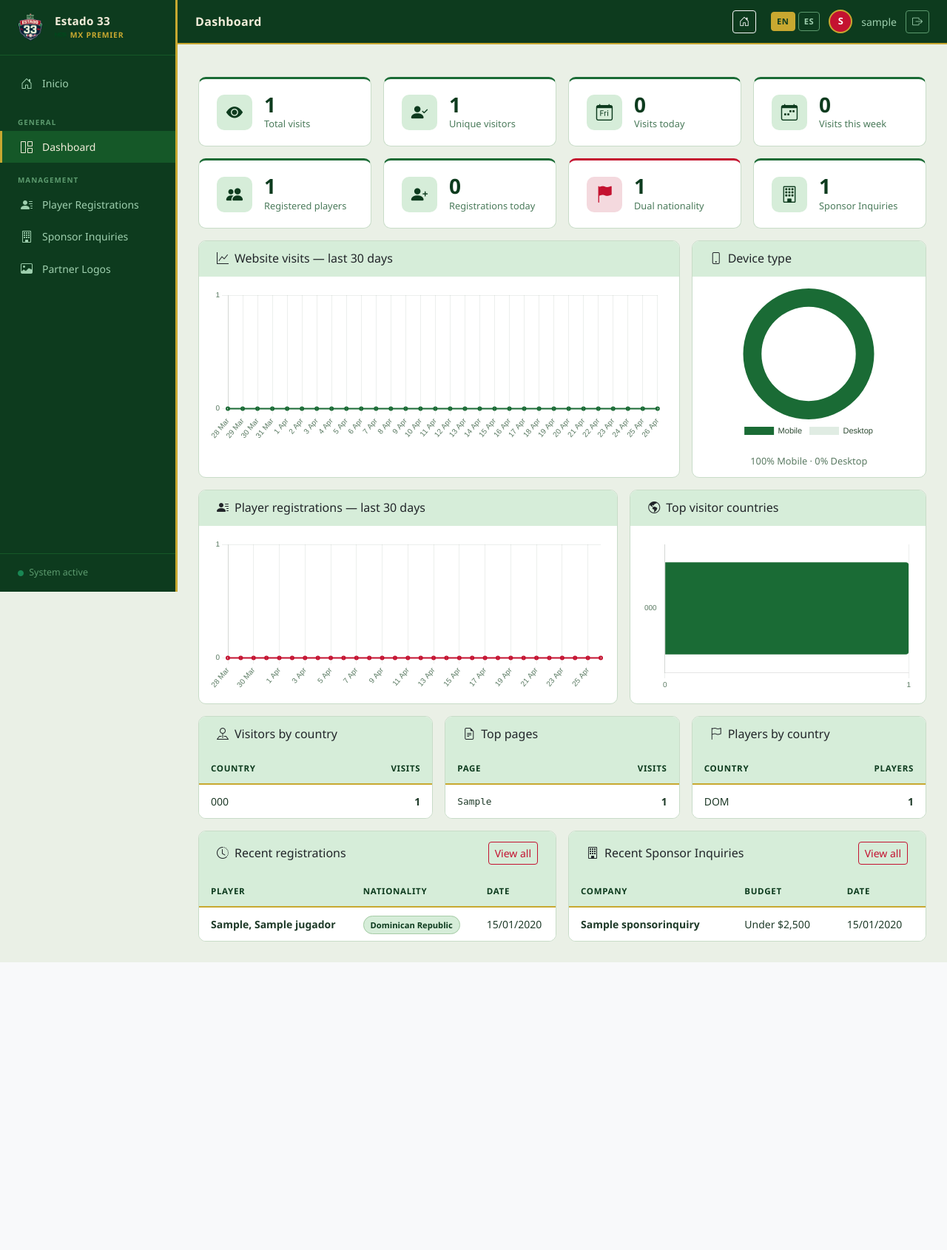
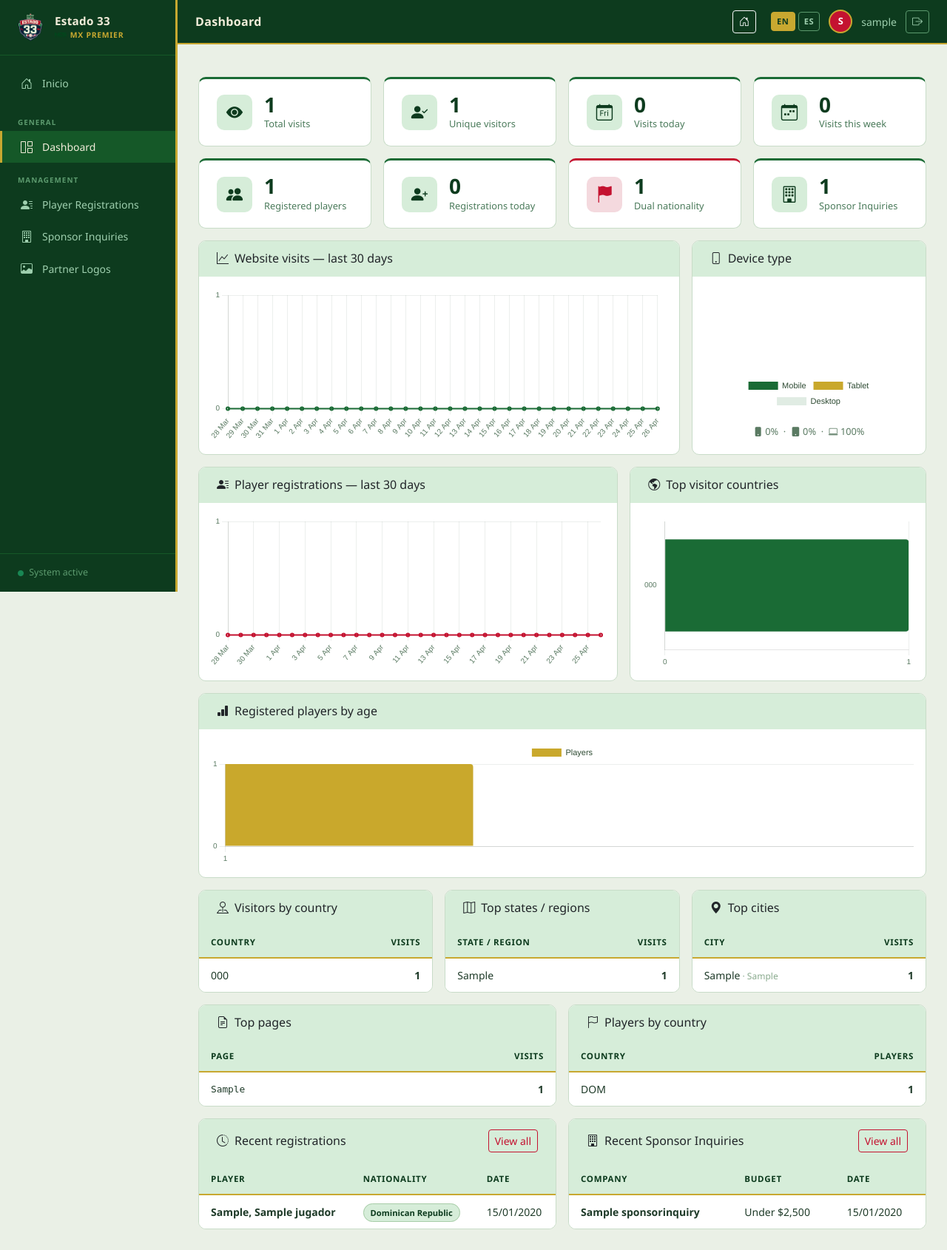
Before and after one commit to cgallego17/mxpremier, a Django app: page /backoffice/ in a window 1280 px wide. Shown: the whole page at 74% size. Before the commit the page ends 1301 px from the top, so only its background shows below. Run offline with Django 5.2, Linux system fonts and the light colour scheme; a user stored in the database is signed in; tables that the repository leaves empty hold one stand-in row (values such as "Sample post").

Commit message:
Add city, region, and device_type fields to PageVisit model
- Introduced new fields: city (CharField), region (CharField), and device_type (CharField with default value 'desktop') to the PageVisit model.
- Added an index on the device_type field for improved query performance.

```diff
--- a/backoffice/templates/backoffice/dashboard.html
+++ b/backoffice/templates/backoffice/dashboard.html
@@ -6,7 +6,7 @@
 
 {% block content %}
 
-<!-- ── Stat cards ──────────────────────────────────────────── -->
+<!-- ── Stat cards ──────────────────────────────────────────────── -->
 <div class="row g-3 mb-3">
 
   <div class="col-6 col-lg-3">
@@ -107,7 +107,7 @@
 
 </div>
 
-<!-- ── Charts row 1: visits line + device doughnut ─────────── -->
+<!-- ── Charts row 1: visits line + device doughnut ─────────────── -->
 <div class="row g-3 mb-3">
 
   <div class="col-12 col-lg-8">
@@ -126,18 +126,20 @@
       <div class="bo-card-header">
         <h6 class="mb-0"><i class="bi bi-phone me-2"></i>{% trans "Device type" %}</h6>
       </div>
-      <div style="padding:1rem;display:flex;align-items:center;justify-content:center;height:240px;">
+      <div style="padding:1rem;display:flex;align-items:center;justify-content:center;height:200px;">
         <canvas id="chartDevice" style="max-width:200px;"></canvas>
       </div>
       <div style="text-align:center;padding-bottom:.75rem;font-size:.8rem;color:#5a7a62;">
-        {{ mobile_pct }}% {% trans "Mobile" %} · {{ desktop_pct }}% {% trans "Desktop" %}
+        <i class="bi bi-phone-fill"></i> {{ mobile_pct }}% &nbsp;·&nbsp;
+        <i class="bi bi-tablet-fill"></i> {{ tablet_pct }}% &nbsp;·&nbsp;
+        <i class="bi bi-laptop"></i> {{ desktop_pct }}%
       </div>
     </div>
   </div>
 
 </div>
 
-<!-- ── Charts row 2: registrations line + top countries bar ── -->
+<!-- ── Charts row 2: registrations line + countries bar ─────────── -->
 <div class="row g-3 mb-3">
 
   <div class="col-12 col-lg-7">
@@ -164,7 +166,23 @@
 
 </div>
 
-<!-- ── Tables row: countries detail + pages + player countries -->
+<!-- ── Ages chart ────────────────────────────────────────────────── -->
+{% if edades_data %}
+<div class="row g-3 mb-3">
+  <div class="col-12">
+    <div class="bo-card">
+      <div class="bo-card-header">
+        <h6 class="mb-0"><i class="bi bi-bar-chart-fill me-2"></i>{% trans "Registered players by age" %}</h6>
+      </div>
+      <div style="padding:1rem;height:200px;">
+        <canvas id="chartEdades"></canvas>
+      </div>
+    </div>
+  </div>
+</div>
+{% endif %}
+
+<!-- ── Tables: countries + states + cities ───────────────────────── -->
 <div class="row g-3 mb-3">
 
   <div class="col-12 col-lg-4">
@@ -193,6 +211,57 @@
   <div class="col-12 col-lg-4">
     <div class="bo-card">
       <div class="bo-card-header">
+        <h6 class="mb-0"><i class="bi bi-map me-2"></i>{% trans "Top states / regions" %}</h6>
+      </div>
+      {% if top_estados %}
+      <table class="table bo-table mb-0">
+        <thead><tr><th>{% trans "State / Region" %}</th><th style="text-align:right;">{% trans "Visits" %}</th></tr></thead>
+        <tbody>
+          {% for e in top_estados %}
+          <tr>
+            <td>{{ e.region }}</td>
+            <td style="text-align:right;font-weight:600;">{{ e.n }}</td>
+          </tr>
+          {% endfor %}
+        </tbody>
+      </table>
+      {% else %}
+      <div class="text-center py-4 text-muted"><i class="bi bi-map fs-2 d-block mb-2"></i>{% trans "No data yet." %}</div>
+      {% endif %}
+    </div>
+  </div>
+
+  <div class="col-12 col-lg-4">
+    <div class="bo-card">
+      <div class="bo-card-header">
+        <h6 class="mb-0"><i class="bi bi-geo-alt-fill me-2"></i>{% trans "Top cities" %}</h6>
+      </div>
+      {% if top_ciudades %}
+      <table class="table bo-table mb-0">
+        <thead><tr><th>{% trans "City" %}</th><th style="text-align:right;">{% trans "Visits" %}</th></tr></thead>
+        <tbody>
+          {% for c in top_ciudades %}
+          <tr>
+            <td>{{ c.city }}{% if c.region %}<span style="color:#8aab8e;font-size:.75rem;"> · {{ c.region }}</span>{% endif %}</td>
+            <td style="text-align:right;font-weight:600;">{{ c.n }}</td>
+          </tr>
+          {% endfor %}
+        </tbody>
+      </table>
+      {% else %}
+      <div class="text-center py-4 text-muted"><i class="bi bi-geo-alt fs-2 d-block mb-2"></i>{% trans "No data yet." %}</div>
+      {% endif %}
+    </div>
+  </div>
+
+</div>
+
+<!-- ── Tables: pages + player countries ──────────────────────────── -->
+<div class="row g-3 mb-3">
+
+  <div class="col-12 col-lg-6">
+    <div class="bo-card">
+      <div class="bo-card-header">
         <h6 class="mb-0"><i class="bi bi-file-earmark-text me-2"></i>{% trans "Top pages" %}</h6>
       </div>
       {% if top_paginas %}
@@ -213,7 +282,7 @@
     </div>
   </div>
 
-  <div class="col-12 col-lg-4">
+  <div class="col-12 col-lg-6">
     <div class="bo-card">
       <div class="bo-card-header">
         <h6 class="mb-0"><i class="bi bi-flag me-2"></i>{% trans "Players by country" %}</h6>
@@ -238,7 +307,7 @@
 
 </div>
 
-<!-- ── Recent rows ────────────────────────────────────────── -->
+<!-- ── Recent rows ─────────────────────────────────────────────── -->
 <div class="row g-3">
 
   <div class="col-12 col-lg-6">
@@ -293,7 +362,7 @@
 
 </div>
 
-<!-- ── Chart.js ───────────────────────────────────────────── -->
+<!-- ── Chart.js ────────────────────────────────────────────────── -->
 <script src="https://cdn.jsdelivr.net/npm/chart.js@4.4.0/dist/chart.umd.min.js"></script>
 <script>
 (function () {
@@ -301,6 +370,7 @@
   const LGREEN = '#1A6B35';
   const RED    = '#C41230';
   const GOLD   = '#C9A82C';
+  const BLUE   = '#2563EB';
   const GRID   = 'rgba(13,59,30,.08)';
 
   const baseOpts = {
@@ -341,20 +411,20 @@
     options: baseOpts,
   });
 
-  /* Device doughnut */
+  /* Device doughnut — mobile / tablet / desktop */
   new Chart(document.getElementById('chartDevice'), {
     type: 'doughnut',
     data: {
-      labels: ['{% trans "Mobile" %}', '{% trans "Desktop" %}'],
+      labels: ['{% trans "Mobile" %}', '{% trans "Tablet" %}', '{% trans "Desktop" %}'],
       datasets: [{
-        data: [{{ mobile_count }}, {{ desktop_count }}],
-        backgroundColor: [LGREEN, '#e0ece3'],
+        data: [{{ mobile_count }}, {{ tablet_count }}, {{ desktop_count }}],
+        backgroundColor: [LGREEN, GOLD, '#e0ece3'],
         borderWidth: 0,
       }],
     },
     options: {
       responsive: true, maintainAspectRatio: false,
-      cutout: '72%',
+      cutout: '68%',
       plugins: { legend: { position: 'bottom', labels: { color: '#2d4a32', font: { size: 11 } } } },
     },
   });
@@ -378,6 +448,25 @@
       },
     },
   });
+
+  /* Ages bar */
+  {% if edades_data %}
+  new Chart(document.getElementById('chartEdades'), {
+    type: 'bar',
+    data: {
+      labels: {{ edades_labels|safe }},
+      datasets: [{
+        label: '{% trans "Players" %}',
+        data: {{ edades_data|safe }},
+        backgroundColor: GOLD, borderRadius: 4,
+      }],
+    },
+    options: {
+      ...baseOpts,
+      plugins: { legend: { display: true, labels: { color: '#2d4a32', font: { size: 11 } } } },
+    },
+  });
+  {% endif %}
 })();
 </script>
 
--- a/backoffice/views.py
+++ b/backoffice/views.py
@@ -16,11 +16,12 @@ from .models import Partner
 COUNTRY_NAMES = {
     'US': 'United States', 'MX': 'Mexico', 'DO': 'Dominican Republic',
     'CU': 'Cuba', 'VE': 'Venezuela', 'PR': 'Puerto Rico', 'PA': 'Panama',
-    'CO': 'Colombia', 'NI': 'Nicaragua', 'HN': 'Honduras', 'GT': 'Guatemala',
-    'SV': 'El Salvador', 'CR': 'Costa Rica', 'AR': 'Argentina', 'BR': 'Brazil',
-    'CA': 'Canada', 'EC': 'Ecuador', 'PE': 'Peru', 'CL': 'Chile',
-    'BO': 'Bolivia', 'UY': 'Uruguay', 'PY': 'Paraguay', 'JM': 'Jamaica',
-    'HT': 'Haiti', 'TT': 'Trinidad and Tobago', 'ES': 'Spain', 'GB': 'UK',
+    'CO': 'Colombia', 'NI': 'Nicaragua', 'HN': 'Honduras',
+    'GT': 'Guatemala', 'SV': 'El Salvador', 'CR': 'Costa Rica',
+    'AR': 'Argentina', 'BR': 'Brazil', 'CA': 'Canada', 'EC': 'Ecuador',
+    'PE': 'Peru', 'CL': 'Chile', 'BO': 'Bolivia', 'UY': 'Uruguay',
+    'PY': 'Paraguay', 'JM': 'Jamaica', 'HT': 'Haiti',
+    'TT': 'Trinidad and Tobago', 'ES': 'Spain', 'GB': 'UK',
     'DE': 'Germany', 'FR': 'France', 'IT': 'Italy', 'AU': 'Australia',
     'JP': 'Japan', 'LO': 'Local (dev)',
 }
@@ -50,9 +51,9 @@ def logout_view(request):
 def dashboard(request):
     today = timezone.now().date()
     day30 = today - timedelta(days=29)
-    day7  = today - timedelta(days=6)
+    day7 = today - timedelta(days=6)
 
-    # ── Players ───────────────────────────────────────────────
+    # ── Players ───────────────────────────────────────────────────
     total_jugadores = Jugador.objects.count()
     doble_nac = Jugador.objects.filter(doble_nacionalidad=True).count()
     jugadores_hoy = Jugador.objects.filter(fecha_registro__date=today).count()
@@ -72,19 +73,55 @@ def dashboard(request):
         .order_by('-n')[:10]
     )
 
-    # ── Sponsors ──────────────────────────────────────────────
+    # Age distribution from registered players
+    edades_raw = list(
+        Jugador.objects.exclude(edad__isnull=True)
+        .values('edad')
+        .annotate(n=Count('id'))
+        .order_by('edad')
+    )
+    edades_labels = [str(r['edad']) for r in edades_raw]
+    edades_data = [r['n'] for r in edades_raw]
+
+    # ── Sponsors ──────────────────────────────────────────────────
     total_sponsors = SponsorInquiry.objects.count()
     sponsors_recientes = SponsorInquiry.objects.order_by('-fecha_registro')[:3]
 
-    # ── Page visits ───────────────────────────────────────────
+    # ── Page visits ───────────────────────────────────────────────
     total_visitas = PageVisit.objects.count()
     visitas_hoy = PageVisit.objects.filter(timestamp__date=today).count()
-    visitas_semana = PageVisit.objects.filter(timestamp__date__gte=day7).count()
+    visitas_semana = PageVisit.objects.filter(
+        timestamp__date__gte=day7
+    ).count()
     visitantes_unicos = PageVisit.objects.values('ip').distinct().count()
-    mobile_count  = PageVisit.objects.filter(is_mobile=True).count()
-    desktop_count = total_visitas - mobile_count
-    mobile_pct    = round(mobile_count * 100 / total_visitas) if total_visitas else 0
-    desktop_pct   = 100 - mobile_pct
+
+    # Device breakdown (mobile / tablet / desktop)
+    device_counts = {
+        r['device_type']: r['n']
+        for r in PageVisit.objects
+        .values('device_type')
+        .annotate(n=Count('id'))
+    }
+    mobile_count = device_counts.get('mobile', 0)
+    tablet_count = device_counts.get('tablet', 0)
+    desktop_count = device_counts.get('desktop', 0)
+    if total_visitas:
+        mobile_pct = round(mobile_count * 100 / total_visitas)
+        tablet_pct = round(tablet_count * 100 / total_visitas)
+        desktop_pct = 100 - mobile_pct - tablet_pct
+    else:
+        mobile_pct = tablet_pct = desktop_pct = 0
+
+    # Fallback: old rows without device_type use is_mobile
+    if not any(device_counts.values()):
+        mobile_count = PageVisit.objects.filter(is_mobile=True).count()
+        desktop_count = total_visitas - mobile_count
+        tablet_count = 0
+        mobile_pct = (
+            round(mobile_count * 100 / total_visitas) if total_visitas else 0
+        )
+        desktop_pct = 100 - mobile_pct
+        tablet_pct = 0
 
     visitas_por_dia = list(
         PageVisit.objects.filter(timestamp__date__gte=day30)
@@ -105,13 +142,31 @@ def dashboard(request):
     for row in top_paises:
         row['name'] = COUNTRY_NAMES.get(row['country_code'], row['country_code'])
 
+    # Top states / regions
+    top_estados = list(
+        PageVisit.objects
+        .exclude(region='')
+        .values('region')
+        .annotate(n=Count('id'))
+        .order_by('-n')[:10]
+    )
+
+    # Top cities
+    top_ciudades = list(
+        PageVisit.objects
+        .exclude(city='')
+        .values('city', 'region')
+        .annotate(n=Count('id'))
+        .order_by('-n')[:10]
+    )
+
     top_paginas = list(
         PageVisit.objects.values('path')
         .annotate(n=Count('id'))
         .order_by('-n')[:8]
     )
 
-    # ── Build chart series (fill missing days with 0) ─────────
+    # ── Chart series (fill missing days with 0) ───────────────────
     def _fill_days(rows, start, days=30):
         by_date = {r['day']: r['n'] for r in rows}
         labels, data = [], []
@@ -134,15 +189,20 @@ def dashboard(request):
         'visitas_hoy': visitas_hoy,
         'visitas_semana': visitas_semana,
         'visitantes_unicos': visitantes_unicos,
+        # device
         'mobile_pct': mobile_pct,
+        'tablet_pct': tablet_pct,
         'desktop_pct': desktop_pct,
         'mobile_count': mobile_count,
+        'tablet_count': tablet_count,
         'desktop_count': desktop_count,
         # tables
         'recientes': recientes,
         'sponsors_recientes': sponsors_recientes,
         'top_paises': top_paises,
         'top_paginas': top_paginas,
+        'top_estados': top_estados,
+        'top_ciudades': top_ciudades,
         'jugadores_por_pais': jugadores_por_pais,
         # chart data (JSON)
         'v_labels': json.dumps(v_labels),
@@ -151,6 +211,8 @@ def dashboard(request):
         'j_data': json.dumps(j_data),
         'paises_labels': json.dumps([r['name'] for r in top_paises]),
         'paises_data': json.dumps([r['n'] for r in top_paises]),
+        'edades_labels': json.dumps(edades_labels),
+        'edades_data': json.dumps(edades_data),
     })
 
 
@@ -160,9 +222,9 @@ def jugadores_lista(request):
     jugadores = Jugador.objects.all()
     if q:
         jugadores = jugadores.filter(
-            Q(nombre__icontains=q) |
-            Q(apellidos__icontains=q) |
-            Q(email__icontains=q)
+            Q(nombre__icontains=q)
+            | Q(apellidos__icontains=q)
+            | Q(email__icontains=q)
         )
     return render(request, 'backoffice/jugadores/lista.html', {
         'jugadores': jugadores,
@@ -216,9 +278,9 @@ def sponsors_lista(request):
     sponsors = SponsorInquiry.objects.all()
     if q:
         sponsors = sponsors.filter(
-            Q(company_name__icontains=q) |
-            Q(contact_name__icontains=q) |
-            Q(email__icontains=q)
+            Q(company_name__icontains=q)
+            | Q(contact_name__icontains=q)
+            | Q(email__icontains=q)
         )
     return render(request, 'backoffice/sponsors/lista.html', {
         'sponsors': sponsors,
@@ -246,12 +308,14 @@ def sponsor_eliminar(request, pk):
     })
 
 
-# ── Partners (logos en landing) ───────────────────────────────────
+# ── Partners ──────────────────────────────────────────────────────
 
 @login_required
 def partners_lista(request):
     partners = Partner.objects.all()
-    return render(request, 'backoffice/partners/lista.html', {'partners': partners})
+    return render(
+        request, 'backoffice/partners/lista.html', {'partners': partners}
+    )
 
 
 @login_required
@@ -261,18 +325,27 @@ def partner_crear(request):
         form.save()
         messages.success(request, _('Partner added.'))
         return redirect('backoffice:partners_lista')
-    return render(request, 'backoffice/partners/form.html', {'form': form, 'titulo': _('Add Partner')})
+    return render(request, 'backoffice/partners/form.html', {
+        'form': form,
+        'titulo': _('Add Partner'),
+    })
 
 
 @login_required
 def partner_editar(request, pk):
     partner = get_object_or_404(Partner, pk=pk)
-    form = PartnerForm(request.POST or None, request.FILES or None, instance=partner)
+    form = PartnerForm(
+        request.POST or None, request.FILES or None, instance=partner
+    )
     if form.is_valid():
         form.save()
         messages.success(request, _('Partner updated.'))
         return redirect('backoffice:partners_lista')
-    return render(request, 'backoffice/partners/form.html', {'form': form, 'titulo': _('Edit Partner'), 'partner': partner})
+    return render(request, 'backoffice/partners/form.html', {
+        'form': form,
+        'titulo': _('Edit Partner'),
+        'partner': partner,
+    })
 
 
 @login_required
@@ -283,4 +356,8 @@ def partner_eliminar(request, pk):
         partner.delete()
         messages.success(request, _('Partner deleted.'))
         return redirect('backoffice:partners_lista')
-    return render(request, 'backoffice/partners/confirmar_eliminar.html', {'partner': partner})
+    return render(
+        request,
+        'backoffice/partners/confirmar_eliminar.html',
+        {'partner': partner},
+    )
```
Also changed, not shown: landing/middleware.py (+57 -21 lines), landing/models.py (+14 -6 lines), landing/migrations/0003_pagevisit_region_city_device.py (added), locale/es/LC_MESSAGES/django.po, 1 other file.
